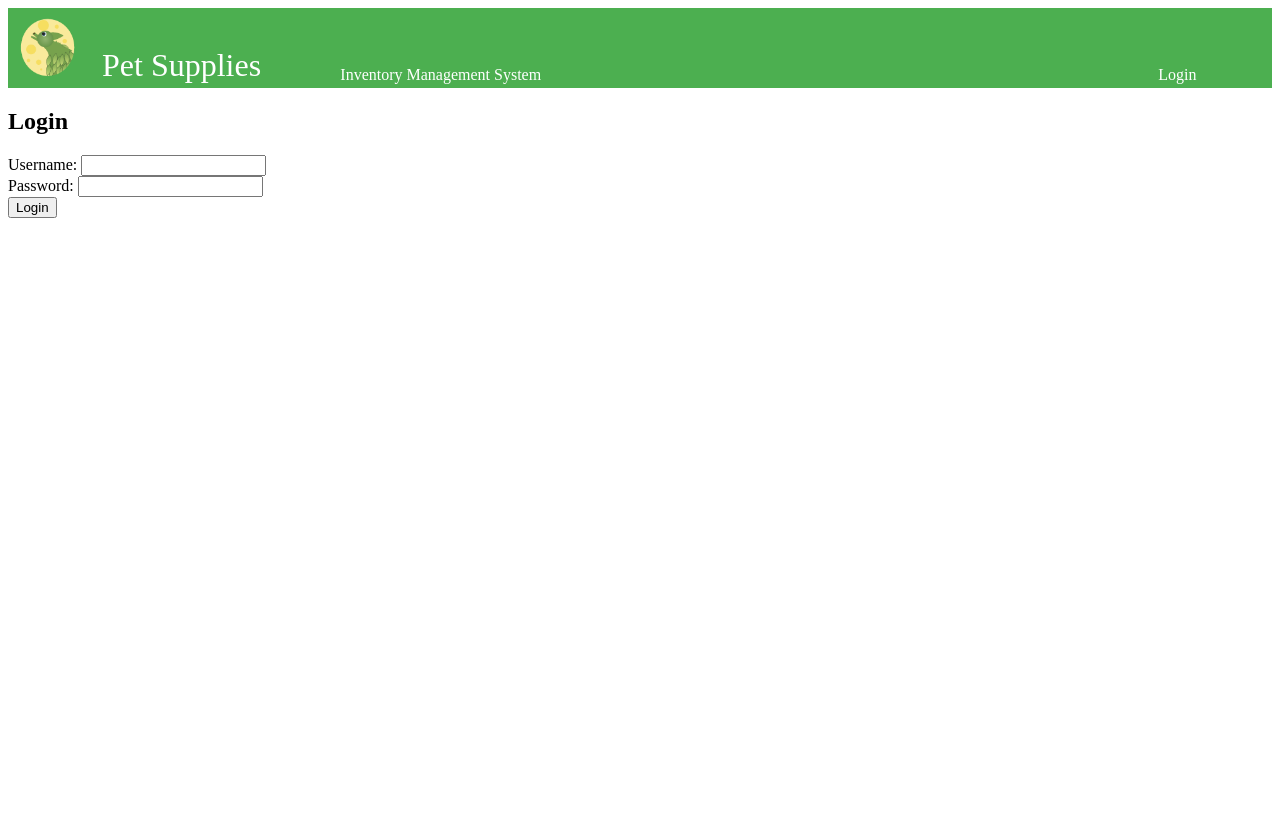
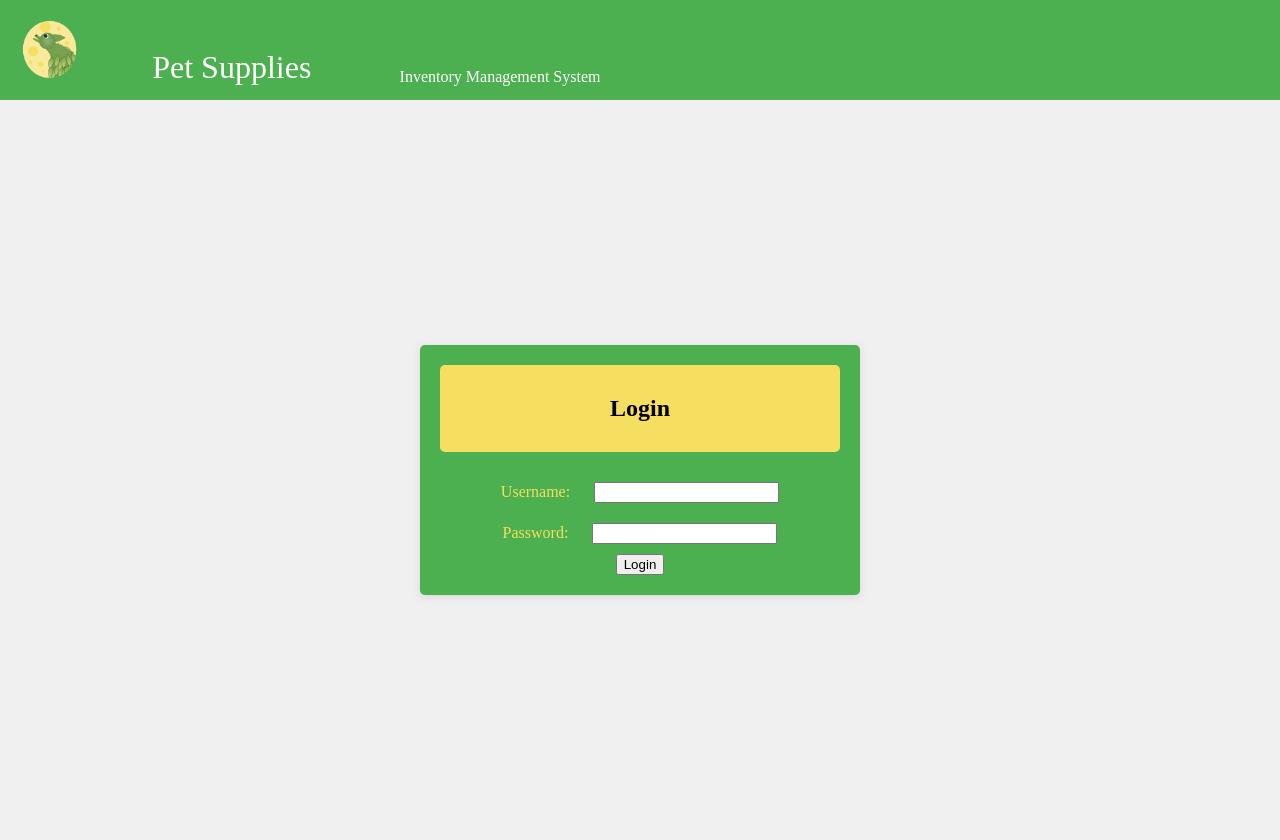
Before and after one commit to TLeafWolf/SDEV_220_Final_Project_Group5, a Django app: page /login/ in a window 1280 px wide. Before the commit the page ends 218 px from the top, so only its background shows below. Run offline with Django 5.2, Linux system fonts and the light colour scheme.

Commit message:
add mroe css

```diff
--- a/inventory_project/inventory/static/css/styles.css
+++ b/inventory_project/inventory/static/css/styles.css
@@ -1,3 +1,5 @@
+
+
 .header-container {
     background-color: #4CAF50;
     align-items: center;
@@ -52,20 +54,20 @@
 
 }
 .table-container {
-    max-height: 300px; /* Set the maximum height for the table */
-    overflow-y: auto; /* Enable vertical scrolling */
+    max-height: 300px;
+    overflow-y: auto;
     width: 70%;
-    border: 1px solid #ccc; /* Optional: Add a border around the container */
+    border: 1px solid #ccc;
 }
 .table-header {
-    background-color: #f1f1f1; /* Background color for the header */
-    position: sticky; /* Make the header sticky */
-    top: 0; /* Stick to the top */
-    z-index: 10; /* Ensure the header is above the body */
+    background-color: #f1f1f1;
+    position: sticky;
+    top: 0;
+    z-index: 10;
 }
 .table-body {
-    max-height: 250px; /* Set the maximum height for the body */
-    overflow-y: auto; /* Enable vertical scrolling */
+    max-height: 250px;
+    overflow-y: auto;
 }
 .data_tab {
     border-collapse: collapse;
--- a/inventory_project/inventory/templates/inventory/login.html
+++ b/inventory_project/inventory/templates/inventory/login.html
@@ -6,41 +6,91 @@
     <meta name="viewport" content="width=device-width, initial-scale=1.0">
     <title>Login</title>
     <link rel="stylesheet" href="{% static 'css/styles.css' %}">
+    <style>
+
+        body {
+            margin: 0;
+            background-color: #f0f0f0;
+        }
+
+
+        .header-container {
+            background-color: #4CAF50;
+            color: white;
+            padding: 10px;
+            text-align: center;
+        }
+
+
+        .nav_tab {
+            width: 100%;
+            margin: 0;
+            padding: 0;
+        }
+
+
+        .form-container {
+            display: flex;
+            justify-content: center;
+            align-items: center;
+            height: calc(100vh - 60px);
+        }
+
+
+        .login-form {
+            background-color: #4CAF50;
+            padding: 20px;
+            border-radius: 5px;
+            box-shadow: 0 2px 10px rgba(0, 0, 0, 0.1);
+            max-width: 400px;
+            width: 100%;
+        }
+        .user{
+            color:#F6DE60;
+            margin:10px;
+        }
+        .header_log{
+            color:black;
+        }
+        .login-header {
+            background-color: #F6DE60;
+            color: #4CAF50;
+            padding: 10px;
+            text-align: center;
+            border-radius: 5px;
+            margin-bottom: 20px;
+        }
+    </style>
 </head>
 <body>
     <div class="header-container">
-        <table class = "nav_tab">
+        <table class="nav_tab">
             <tr>
                 <td>
                     <img src="{% static 'icons/TLeafLogo2sm.png' %}" alt="T Leaf Logo">
                 </td>
-
- <td class = "pet">
-    <div class = "head">
-        Pet Supplies
-        </div>
+                <td class="pet">
+                    <div class="head">Pet Supplies</div>
                 </td>
-
-<td class = "warn2">
-    Inventory Management System
-</td>
-<td class = "warn2">
-    Login
-</td>
+                <td class="warn2">Inventory Management System</td>
             </tr>
         </table>
     </div>
-    <h2>Login</h2>
-    <form method="POST">
+
+    <div class="form-container">
+        <div class="login-form">
+            <div class="login-header"><center><h2 class = "header_log">Login</h2></center></div>
+           <center><form method="POST">
                 {% csrf_token %}
-        <label for="username">Username:</label>
-        <input type="text" name="username" required>
+                <label for="username" class = "user">Username:</label>
+                <input type="text" name="username" required class = "user">
                 <br>
-        <label for="password">Password:</label>
-        <input type="password" name="password" required>
+                <label for="password" class = "user">Password:</label>
+                <input type="password" name="password" required class = "user">
                 <br>
-        <button type="submit">Login</button>
+               <center><button type="submit">Login</button></center>
             </form>
+        </center>
             {% if messages %}
                 <ul>
                     {% for message in messages %}
@@ -48,5 +98,7 @@
                     {% endfor %}
                 </ul>
             {% endif %}
+        </div>
+    </div>
 </body>
 </html>
```
Also changed, not shown: inventory_project/Inventory.db. Lines whose indentation alone changed are shown as unchanged.
